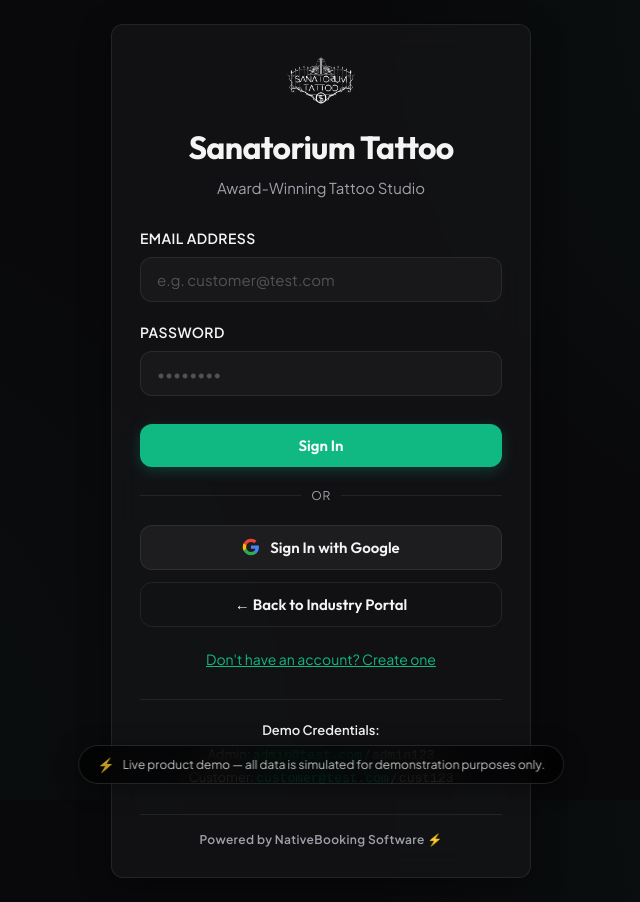
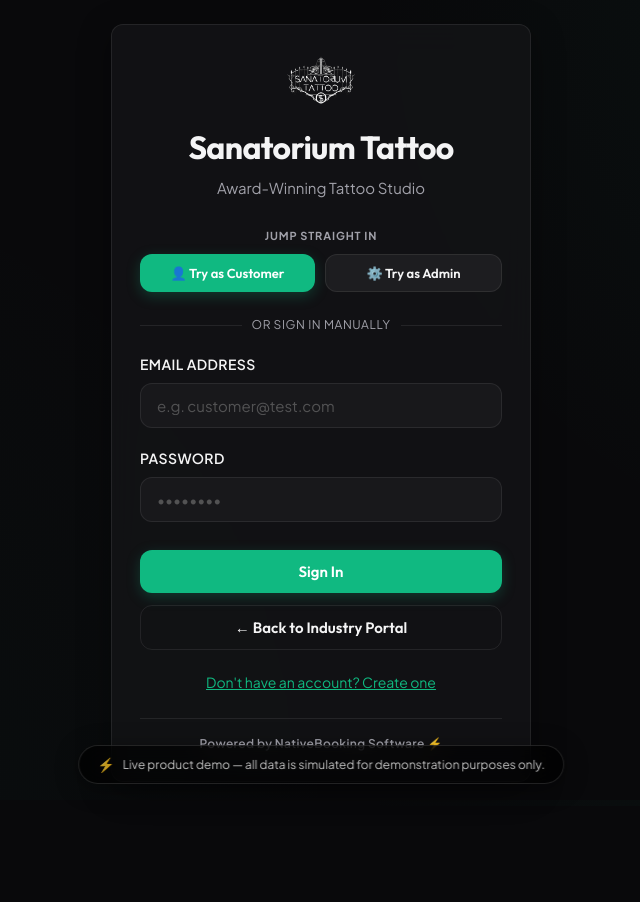
Before and after one commit to RadoMatas/NativeBooking, a React (Vite) app: page /login in a window 1280 px wide. Shown: the whole page, without its empty margins (319-959 px from the left). After the commit the page ends 806 px from the top, so only its background shows below. Built offline with nearby package versions, Linux system fonts and the light colour scheme; no server answers; the database is empty.

Commit message:
Remove Google Sign-in, add one-click demo guest buttons (customer/admin)

```diff
--- a/src/pages/PortalHome.tsx
+++ b/src/pages/PortalHome.tsx
@@ -145,6 +145,7 @@ export default function PortalHome() {
     { icon: '👥', title: 'Staff & Roster', desc: 'Each team member gets their own schedule, profile, and service list. Clients pick who they want.' },
     { icon: '🧑‍💼', title: 'Client Portal', desc: 'Clients log in, see their bookings, request a reschedule, and track the status — no phone call needed.' },
     { icon: '⚙️', title: 'Admin Control Hub', desc: 'See every booking, approve changes, leave notes on completed sessions, and keep the whole team on track.' },
+    { icon: '🔐', title: 'Login & Access', desc: 'Email and password auth out of the box. Google Sign-in can be wired in for customer-facing builds. Role-based access keeps admin and client views fully separate.' },
   ]
 
   const pills = [
--- a/src/pages/login.tsx
+++ b/src/pages/login.tsx
@@ -1,6 +1,6 @@
 import { useState } from 'react'
 import { useNavigate } from 'react-router-dom'
-import { login, loginWithGoogle, register, currentUserRole } from '../auth'
+import { login, register, currentUserRole } from '../auth'
 import { BUSINESS_CONFIG } from '../businessConfig'
 import Logo from '../components/Logo'
 
@@ -39,13 +39,15 @@ export default function Login() {
     }
   }
 
-  const handleGoogleSignIn = async () => {
+  const handleDemoLogin = async (role: 'customer' | 'admin') => {
     setIsLoggingIn(true)
-    const ok = await loginWithGoogle()
+    const demoEmail    = role === 'admin' ? 'admin@test.com'    : 'customer@test.com'
+    const demoPassword = role === 'admin' ? 'admin123'          : 'cust123'
+    const ok = await login(demoEmail, demoPassword)
     setIsLoggingIn(false)
 
     if (!ok) {
-      alert('Google Sign-in failed')
+      alert('Demo login failed — please try again.')
       return
     }
 
@@ -91,6 +93,7 @@ export default function Login() {
         <span style={{ fontSize: '14px' }}>⚡</span>
         <span>Live product demo — all data is simulated for demonstration purposes only.</span>
       </div>
+
       <form
         onSubmit={handleSubmit}
         className="premium-card"
@@ -112,6 +115,56 @@ export default function Login() {
             {isSignUpMode ? 'Join us and start booking your sessions.' : BUSINESS_CONFIG.tagline}
           </p>
         </div>
+
+        {/* Quick Demo Access */}
+        {!isSignUpMode && (
+          <div style={{ marginBottom: '24px' }}>
+            <p
+              style={{
+                fontSize: '11px',
+                fontWeight: 700,
+                textTransform: 'uppercase',
+                letterSpacing: '0.08em',
+                color: 'var(--text-secondary)',
+                textAlign: 'center',
+                marginBottom: '10px',
+              }}
+            >
+              Jump straight in
+            </p>
+            <div style={{ display: 'flex', gap: '10px' }}>
+              <button
+                type="button"
+                onClick={() => handleDemoLogin('customer')}
+                disabled={isLoggingIn}
+                className="btn btn-primary"
+                style={{ flex: 1, fontSize: '13px', padding: '10px 8px' }}
+              >
+                👤 Try as Customer
+              </button>
+              <button
+                type="button"
+                onClick={() => handleDemoLogin('admin')}
+                disabled={isLoggingIn}
+                className="btn btn-secondary"
+                style={{ flex: 1, fontSize: '13px', padding: '10px 8px' }}
+              >
+                ⚙️ Try as Admin
+              </button>
+            </div>
+          </div>
+        )}
+
+        {/* Divider */}
+        {!isSignUpMode && (
+          <div style={{ display: 'flex', alignItems: 'center', marginBottom: '20px', gap: '10px' }}>
+            <div style={{ flex: 1, height: '1px', background: 'var(--border-color)' }} />
+            <span style={{ fontSize: '12px', color: 'var(--text-secondary)', textTransform: 'uppercase', letterSpacing: '0.05em' }}>
+              or sign in manually
+            </span>
+            <div style={{ flex: 1, height: '1px', background: 'var(--border-color)' }} />
+          </div>
+        )}
 
         <div className="form-group">
           <label htmlFor="email" className="form-label">
@@ -157,43 +210,7 @@ export default function Login() {
             : 'Sign In'}
         </button>
 
-        <div style={{ display: 'flex', alignItems: 'center', margin: '20px 0', gap: '10px' }}>
-          <div style={{ flex: 1, height: '1px', background: 'var(--border-color)' }} />
-          <span style={{ fontSize: '12px', color: 'var(--text-secondary)', textTransform: 'uppercase', letterSpacing: '0.05em' }}>
-            or
-          </span>
-          <div style={{ flex: 1, height: '1px', background: 'var(--border-color)' }} />
-        </div>
-
-        <button
-          type="button"
-          onClick={handleGoogleSignIn}
-          className="btn btn-secondary"
-          style={{ width: '100%', gap: '10px', display: 'flex', alignItems: 'center', justifyContent: 'center' }}
-          disabled={isLoggingIn}
-        >
-          <svg width="18" height="18" viewBox="0 0 24 24">
-            <path
-              d="M22.56 12.25c0-.78-.07-1.53-.2-2.25H12v4.26h5.92c-.26 1.37-1.04 2.53-2.21 3.31v2.77h3.57c2.08-1.92 3.28-4.74 3.28-8.09z"
-              fill="#4285F4"
-            />
-            <path
-              d="M12 23c2.97 0 5.46-.98 7.28-2.66l-3.57-2.77c-.98.66-2.23 1.06-3.71 1.06-2.86 0-5.29-1.93-6.16-4.53H2.18v2.84C3.99 20.53 7.7 23 12 23z"
-              fill="#34A853"
-            />
-            <path
-              d="M5.84 14.09c-.22-.66-.35-1.36-.35-2.09s.13-1.43.35-2.09V7.06H2.18C1.43 8.55 1 10.22 1 12s.43 3.45 1.18 4.94l2.85-2.22.81-.63z"
-              fill="#FBBC05"
-            />
-            <path
-              d="M12 5.38c1.62 0 3.06.56 4.21 1.64l3.15-3.15C17.45 2.09 14.97 1 12 1 7.7 1 3.99 3.47 2.18 7.06l3.66 2.84c.87-2.6 3.3-4.52 6.16-4.52z"
-              fill="#EA4335"
-            />
-          </svg>
-          {isSignUpMode ? 'Sign Up with Google' : 'Sign In with Google'}
-        </button>
-
-        {/* Back to Portal Router link */}
+        {/* Back to Portal */}
         <a
           href="https://nativebooking.co"
           style={{ textDecoration: 'none', width: '100%', display: 'block', marginTop: '12px' }}
@@ -226,31 +243,7 @@ export default function Login() {
           </button>
         </div>
 
-        {!isSignUpMode && (
-          <div
-            style={{
-              marginTop: '28px',
-              paddingTop: '20px',
-              borderTop: '1px solid var(--border-color)',
-              fontSize: '13px',
-              color: 'var(--text-secondary)',
-              textAlign: 'center',
-              lineHeight: '1.6',
-            }}
-          >
-            <p style={{ fontWeight: 600, marginBottom: '4px', color: 'var(--text-primary)' }}>
-              Demo Credentials:
-            </p>
-            <p>
-              Admin: <code style={{ color: 'var(--accent-color)' }}>admin@test.com</code> / <code>admin123</code>
-            </p>
-            <p>
-              Customer: <code style={{ color: 'var(--accent-color)' }}>customer@test.com</code> / <code>cust123</code>
-            </p>
-          </div>
-        )}
-
-        {/* Sleek NativeBooking Watermark Footer */}
+        {/* Watermark */}
         <div
           style={{
             marginTop: '24px',
```
